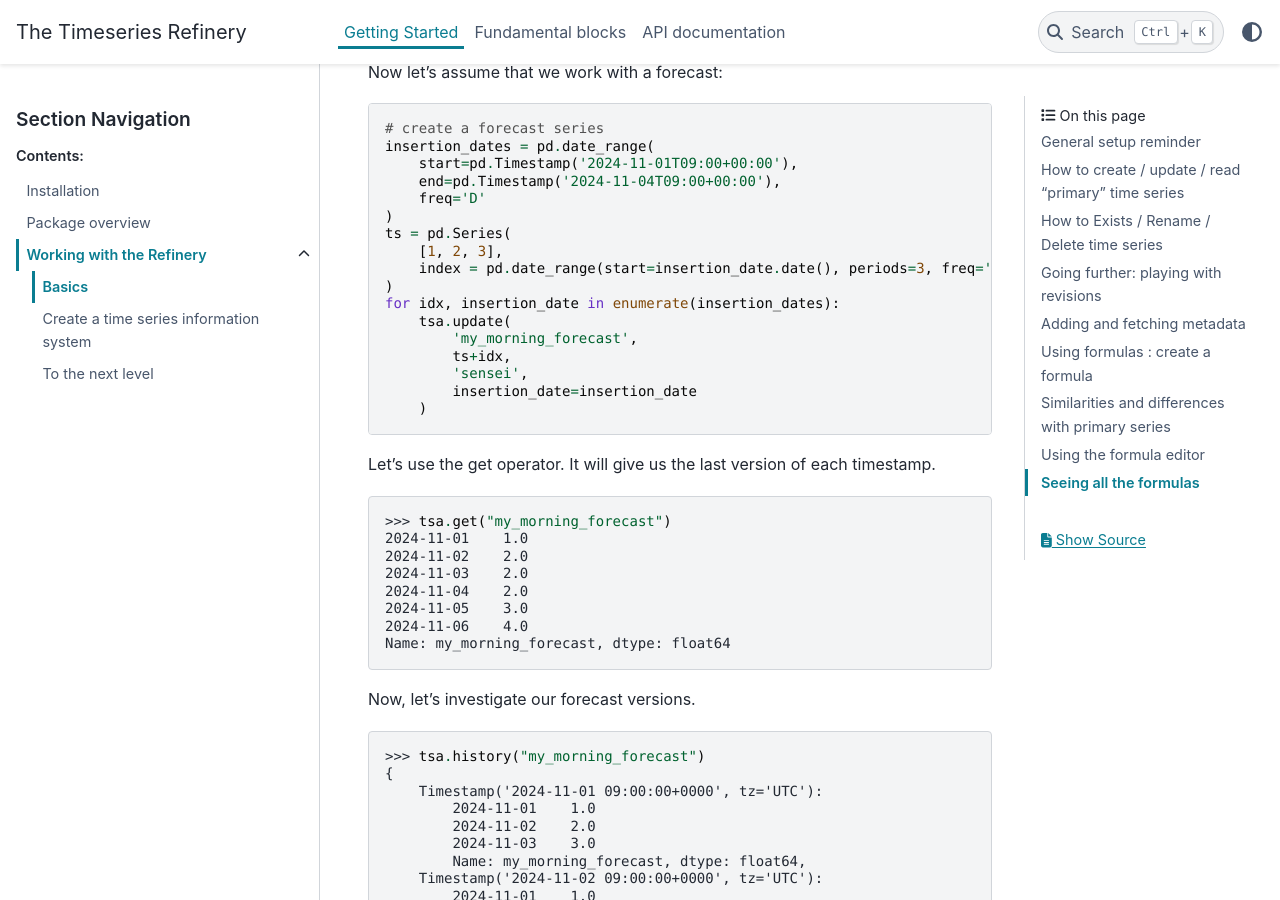
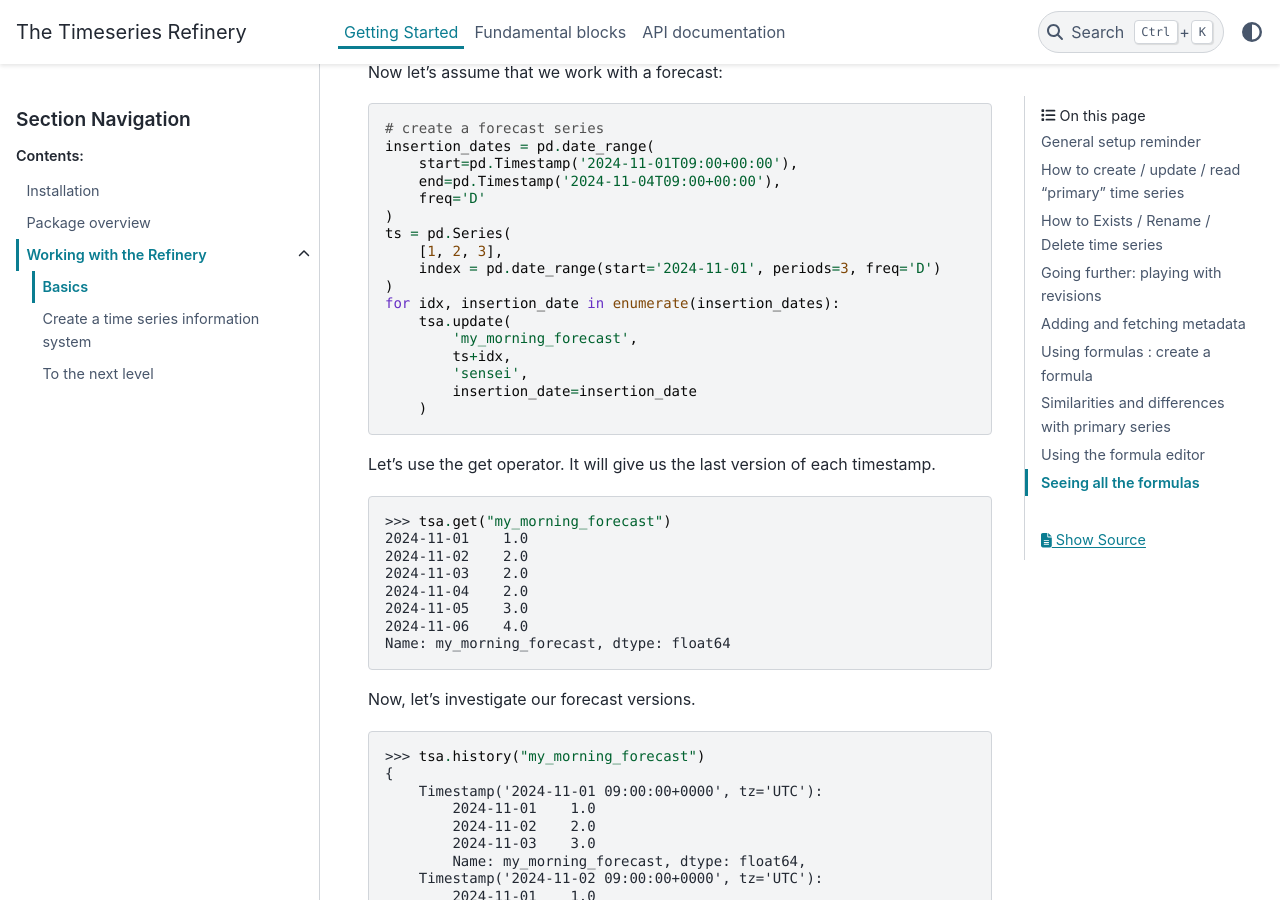
Before and after one commit to pythonianfr/tshistory_refinery, a Sphinx documentation site: the page built from docs/getting_started/tutorials/beginner.rst, in a window 1280 px wide and 900 px high, scrolled down 4029 px. Built offline with Sphinx 7.4.7 and the PyData theme 0.15.4, drawn with Linux system fonts in a browser that asks for light colours; some of the changed text lies outside the part shown.

```diff
--- a/docs/api.rst
+++ b/docs/api.rst
@@ -1,3 +1,5 @@
+.. _API documentation:
+
 API documentation
 =================
 
--- a/docs/fundamental_blocks/formula.rst
+++ b/docs/fundamental_blocks/formula.rst
@@ -1,3 +1,5 @@
+.. _Formulas:
+
 Formulas (computed series)
 ==========================
 
--- a/docs/fundamental_blocks/security.rst
+++ b/docs/fundamental_blocks/security.rst
@@ -1,4 +1,4 @@
-.. _security
+.. _security:
 
 Securing the Refinery
 =====================
--- a/docs/getting_started/tutorials/advanced.rst
+++ b/docs/getting_started/tutorials/advanced.rst
@@ -398,6 +398,8 @@ possible to set up a regularly refreshed materialized view, or
 manageable again. This aspect is addressed in the next chapter.
 
 
+.. _Formulas: when to use a cache/materialized view:
+
 Formulas: when to use a cache/materialized view
 ------------------------------------------------
 
@@ -580,6 +582,8 @@ gets there by clicking the policy name in the list.
 .. image:: policy-series.png
 
 
+
+.. _Tasks system: how to organize and schedule tasks:
 
 Tasks system: how to organize and schedule tasks
 ------------------------------------------------
--- a/docs/getting_started/tutorials/beginner.rst
+++ b/docs/getting_started/tutorials/beginner.rst
@@ -195,7 +195,7 @@ Now let's assume that we work with a forecast:
     )
     ts = pd.Series(
         [1, 2, 3],
-        index = pd.date_range(start=insertion_date.date(), periods=3, freq='D')
+        index = pd.date_range(start='2024-11-01', periods=3, freq='D')
     )
     for idx, insertion_date in enumerate(insertion_dates):
         tsa.update(
@@ -303,7 +303,7 @@ Adding and fetching metadata
         {
             'fruit': 'orange',
             'buyer': 'superfrenchshop',
-            'seasonal': 0
+            'seasonal': 0,
             'calibration': '2024-10-01'
         }
     )
```
